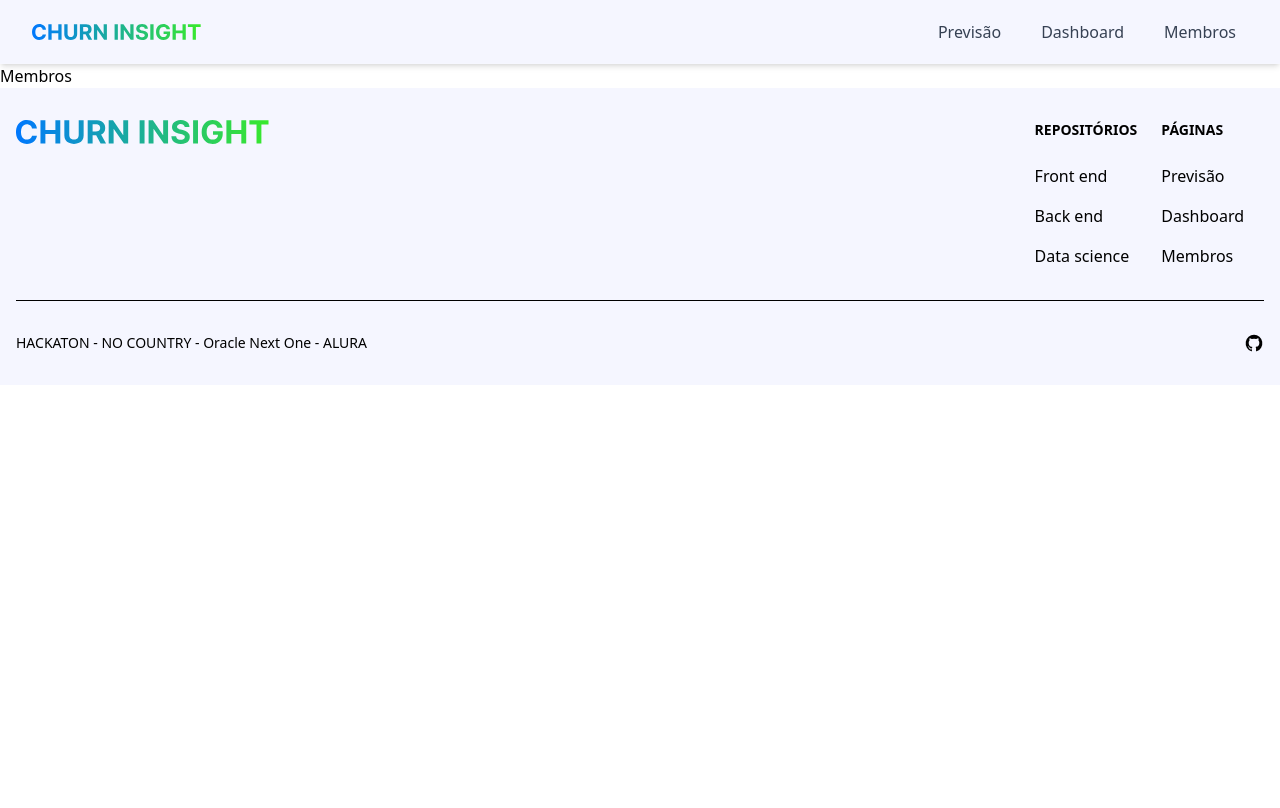
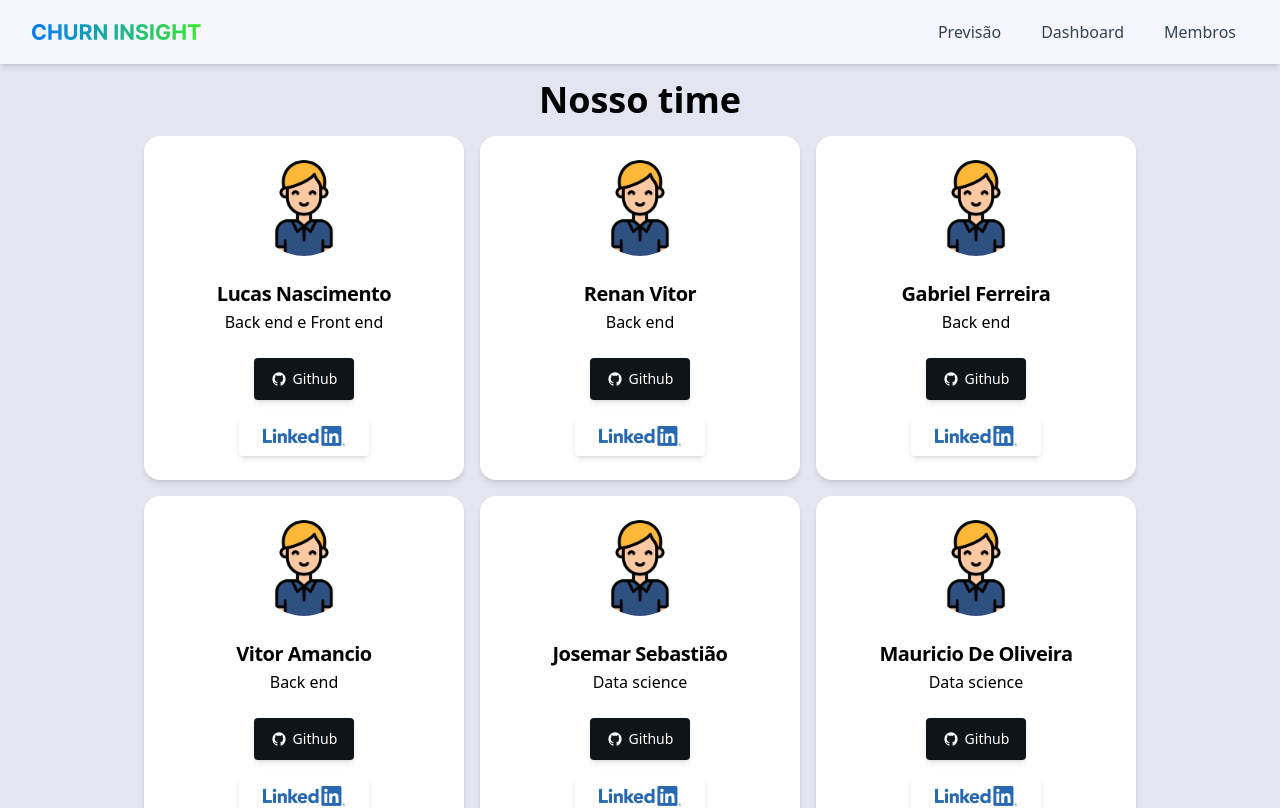
Before and after one commit to lucasns06/churninsight-frontend, a React (Vite) app: page /membros in a window 1280 px wide. Shown: the top 808 px of the page. Built offline with nearby package versions, Linux system fonts and the light colour scheme.

Commit message:
feat: pagina de membros

```diff
--- a/src/pages/Membros.jsx
+++ b/src/pages/Membros.jsx
@@ -1,7 +1,98 @@
 function Membros() {
-    return(
-        <div>
-            <p>Membros</p>
+
+    const cards = [
+        {
+            id: 1,
+            fotoUrl: "pessoa.png",
+            nome: "Lucas Nascimento",
+            cargo: "Back end e Front end",
+            github: "",
+            linkedin: ""
+        },
+        {
+            id: 2,
+            fotoUrl: "pessoa.png",
+            nome: "Renan Vitor",
+            cargo: "Back end",
+            github: "",
+            linkedin: ""
+        },
+        {
+            id: 3,
+            fotoUrl: "pessoa.png",
+            nome: "Gabriel Ferreira",
+            cargo: "Back end",
+            github: "",
+            linkedin: ""
+        },
+        {
+            id: 4,
+            fotoUrl: "pessoa.png",
+            nome: "Vitor Amancio",
+            cargo: "Back end",
+            github: "",
+            linkedin: ""
+        },
+        {
+            id: 5,
+            fotoUrl: "pessoa.png",
+            nome: "Josemar Sebastião",
+            cargo: "Data science",
+            github: "",
+            linkedin: ""
+        },
+        {
+            id: 6,
+            fotoUrl: "pessoa.png",
+            nome: "Mauricio De Oliveira",
+            cargo: "Data science",
+            github: "",
+            linkedin: ""
+        },
+        {
+            id: 7,
+            fotoUrl: "pessoa.png",
+            nome: "Letícia Paesano",
+            cargo: "Data science",
+            github: "",
+            linkedin: ""
+        }
+
+
+    ]
+    return (
+        <div className="sm:h-auto xl:h-screen p-4 bg-[#e3e5f0]">
+            <h1 className="text-4xl font-bold text-center mb-4">Nosso time</h1>
+            <div className="flex flex-wrap justify-center gap-4">
+                {cards.map((cards) => (
+                    <div class="bg-white relative bg-neutral-primary-soft max-w-xs w-full p-6 rounded-2xl shadow-md hover:scale-105 transition-all">
+                        <div class="flex flex-col items-center">
+                            <img class="w-24 h-24 mb-6 rounded-full" src={cards.fotoUrl} alt="person" />
+                            <h5 class="mb-0.5 text-xl font-semibold tracking-tight text-heading">{cards.nome}</h5>
+                            <span class="text-md">{cards.cargo}</span>
+                            <div class="flex flex-col items-center mt-4 md:mt-6 gap-4">
+                                <a href={cards.github} target="_blank" rel="noopener noreferrer">
+                                    <button type="button" class="hover:cursor-pointer rounded text-white bg-[#0f1419] hover:bg-[#0f1419]/90 focus:ring-[#0f1419]/50 box-border border border-transparent font-medium leading-5 rounded-base text-sm px-4 py-2.5 text-center inline-flex items-center dark:hover:bg-[#24292F] dark:focus:ring-[#24292F]/55 shadow-md transition duration-150 ease-in-out hover:shadow-lg focus:shadow-lg focus:outline-none focus:ring-0 active:shadow-lg">
+                                        <svg class="w-4 h-4 me-1.5" aria-hidden="true" xmlns="http://www.w3.org/2000/svg" width="24" height="24" fill="currentColor" viewBox="0 0 24 24"><path fill-rule="evenodd" d="M12.006 2a9.847 9.847 0 0 0-6.484 2.44 10.32 10.32 0 0 0-3.393 6.17 10.48 10.48 0 0 0 1.317 6.955 10.045 10.045 0 0 0 5.4 4.418c.504.095.683-.223.683-.494 0-.245-.01-1.052-.014-1.908-2.78.62-3.366-1.21-3.366-1.21a2.711 2.711 0 0 0-1.11-1.5c-.907-.637.07-.621.07-.621.317.044.62.163.885.346.266.183.487.426.647.71.135.253.318.476.538.655a2.079 2.079 0 0 0 2.37.196c.045-.52.27-1.006.635-1.37-2.219-.259-4.554-1.138-4.554-5.07a4.022 4.022 0 0 1 1.031-2.75 3.77 3.77 0 0 1 .096-2.713s.839-.275 2.749 1.05a9.26 9.26 0 0 1 5.004 0c1.906-1.325 2.74-1.05 2.74-1.05.37.858.406 1.828.101 2.713a4.017 4.017 0 0 1 1.029 2.75c0 3.939-2.339 4.805-4.564 5.058a2.471 2.471 0 0 1 .679 1.897c0 1.372-.012 2.477-.012 2.814 0 .272.18.592.687.492a10.05 10.05 0 0 0 5.388-4.421 10.473 10.473 0 0 0 1.313-6.948 10.32 10.32 0 0 0-3.39-6.165A9.847 9.847 0 0 0 12.007 2Z" clip-rule="evenodd" /></svg>
+                                        Github
+                                    </button>
+                                </a>
+                                <a href={cards.linkedin} target="_blank" rel="noopener noreferrer">
+                                    <button
+                                        type="button"
+                                        data-twe-ripple-init
+                                        data-twe-ripple-color="light"
+                                        class="inline-block hover:cursor-pointer rounded px-6 py-2.5 text-xs font-medium uppercase leading-normal text-white shadow-md transition duration-150 ease-in-out hover:shadow-lg focus:shadow-lg focus:outline-none focus:ring-0 active:shadow-lg">
+                                        <span class="[&>svg]:h-4 [&>svg]:w-4 font-bold hover:cursor-pointer">
+                                            <img src={"linkedin.png"} className="h-5" />
+                                        </span>
+                                    </button>
+                                </a>
+                            </div>
+                        </div>
+                    </div>
+                ))}
+            </div>
         </div>
     )
 }
```
Also changed, not shown: public/linkedin.png (added), public/pessoa.png (added).
